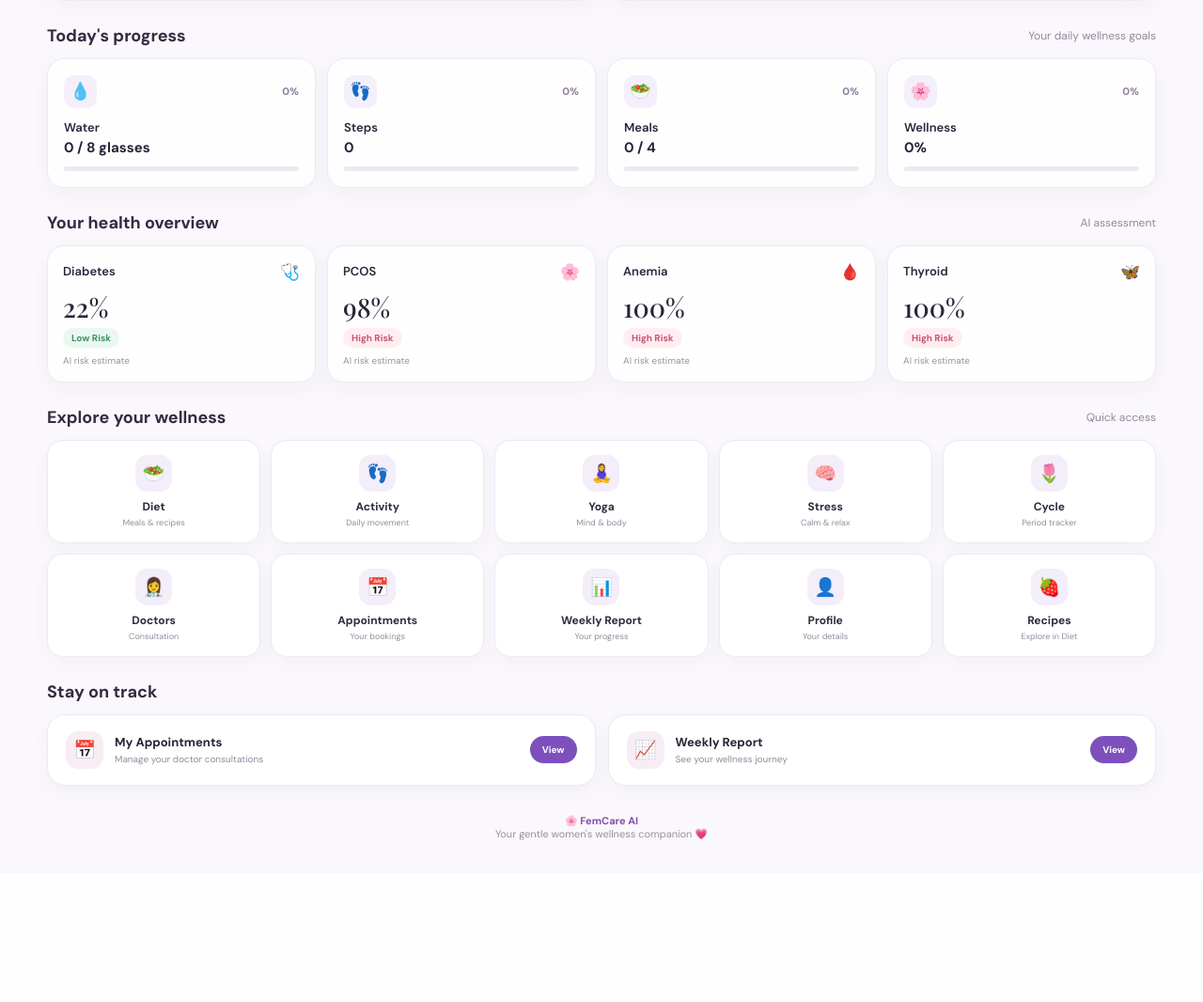
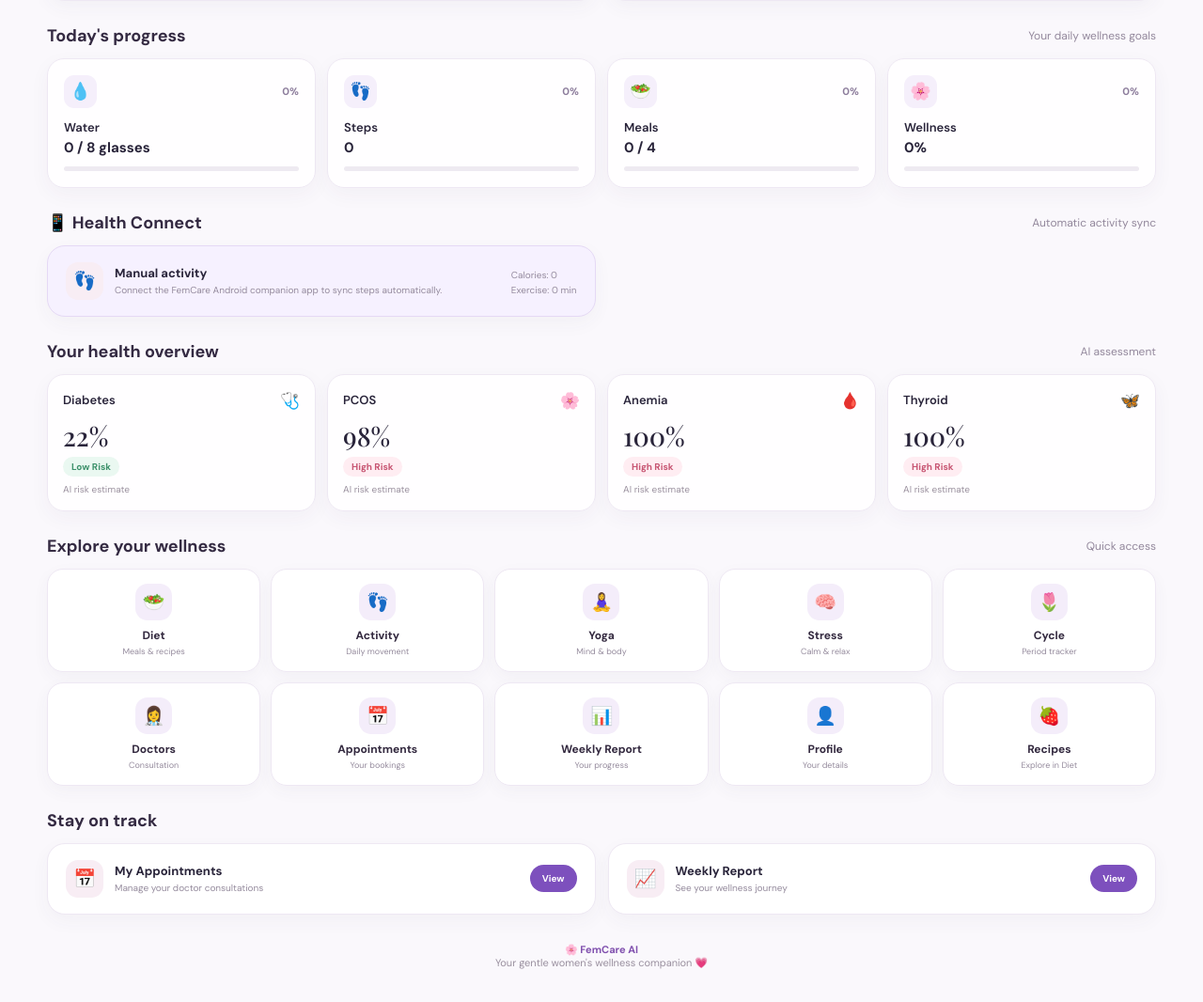
Before and after one commit to Manasa03042004/FemCare-AI, a Flask app: page /dashboard in a window 1280 px wide. Shown: the part 1224-2290 px from the top of the page at 94% size. Before the commit the page ends 2118 px from the top, so only its background shows below. Run offline with Flask 3, Linux system fonts and the light colour scheme; a user stored in the database is signed in; data comes from the database, SQL or seed files in the repository; data that the repository does not hold is empty; parts of the project's set-up code (start-up, migrations or seed data) failed here and were passed over.

Commit message:
Show Health Connect sync status on dashboard

```diff
--- a/templates/dashboard.html
+++ b/templates/dashboard.html
@@ -1045,6 +1045,37 @@
 
 </section>
 
+<section>
+    <div class="section-head">
+        <div class="section-title">📱 Health Connect</div>
+        <div class="section-caption">Automatic activity sync</div>
+    </div>
+
+    <div class="bottom-grid">
+        <div class="bottom-card" style="background:#f6f1ff;border-color:#e5d9f5;">
+            <div class="bottom-left">
+                <div class="bottom-icon">👣</div>
+                <div>
+                    <div class="bottom-title">
+                        {% if health_connect_synced %}Connected activity{% else %}Manual activity{% endif %}
+                    </div>
+                    <div class="bottom-text">
+                        {% if health_connect_synced %}
+                        {{ steps }} steps synced from Android Health Connect{% if health_connect_distance_km %} · {{ health_connect_distance_km }} km{% endif %}.
+                        {% else %}
+                        Connect the FemCare Android companion app to sync steps automatically.
+                        {% endif %}
+                    </div>
+                </div>
+            </div>
+            <div>
+                <div class="bottom-text">Calories: {{ health_connect_calories }}</div>
+                <div class="bottom-text">Exercise: {{ health_connect_exercise_minutes }} min</div>
+            </div>
+        </div>
+    </div>
+</section>
+
 
 
 <section>
```
